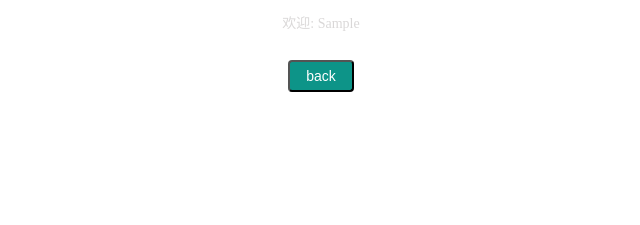
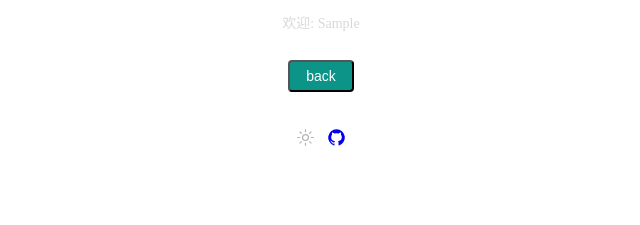
Before and after one commit to tisou1/react-lite, a React (Vite) app: page / in a window 1280 px wide. Both pictures are taken after typing "Sample" into the empty fields and a click on the button "go". Shown: the top 225 px of the page, without its empty margins (319-959 px from the left). Built offline with nearby package versions, Linux system fonts and the light colour scheme.

Commit message:
chore: add footer

```diff
--- /dev/null
+++ b/src/components/footer.tsx
@@ -0,0 +1,21 @@
+import React from 'react'
+import { useDark } from '../hooks'
+
+export default function Footer() {
+  const { isDark, toggleDark } = useDark()
+
+  return (
+    <div className='text-center py-6 flex justify-center'>
+      <div onClick={toggleDark}>
+        {
+          isDark
+            ? <span className='i-carbon-moon text-gray-200' ></span>
+            : <span className='i-carbon-sun' ></span>
+        }
+      </div>
+      <a href='https://github.com/tisou1/react-lite' target='_blank'>
+        <span className='i-carbon-logo-github ml-3'></span>
+      </a>
+    </div>
+  )
+}
--- a/src/main.tsx
+++ b/src/main.tsx
@@ -5,7 +5,7 @@ import { BrowserRouter as Router, useRoutes } from 'react-router-dom'
 import routes from '~react-pages'
 import './index.css'
 import 'uno.css'
-
+import Footer from './components/footer'
 
 const root = ReactDOM.createRoot(document.querySelector('#root')!)
 
@@ -13,6 +13,7 @@ const App = () => {
   return (
     <Suspense>
       {useRoutes(routes)}
+      <Footer />
     </Suspense>
   )
 }
--- a/src/pages/index.tsx
+++ b/src/pages/index.tsx
@@ -23,18 +23,6 @@ function Index() {
       <div className='mt-3'>
         <button className='btn' onClick={go}>go</button>
       </div>
-      <div className='text-center py-6 flex justify-center'>
-        <div onClick={toggleDark}>
-          {
-            isDark
-            ?  <span className='i-carbon-moon text-gray-200' ></span>
-            :  <span className='i-carbon-sun' ></span>
-          }
-        </div>
-        <a href='https://github.com/tisou1/react-lite' target='_blank'>
-          <span className='i-carbon-logo-github ml-3'></span>
-        </a>
-      </div>
     </div>
   )
 }
```
